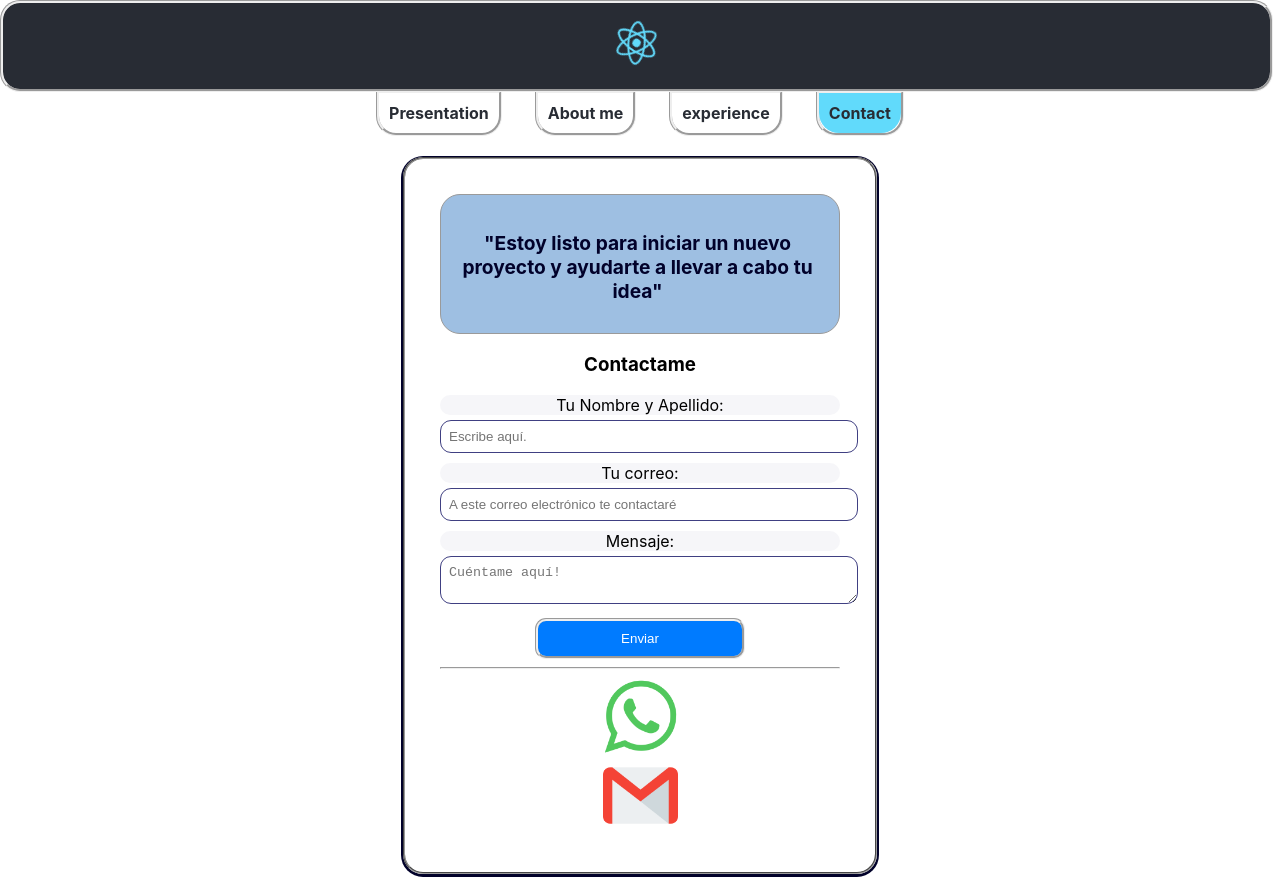
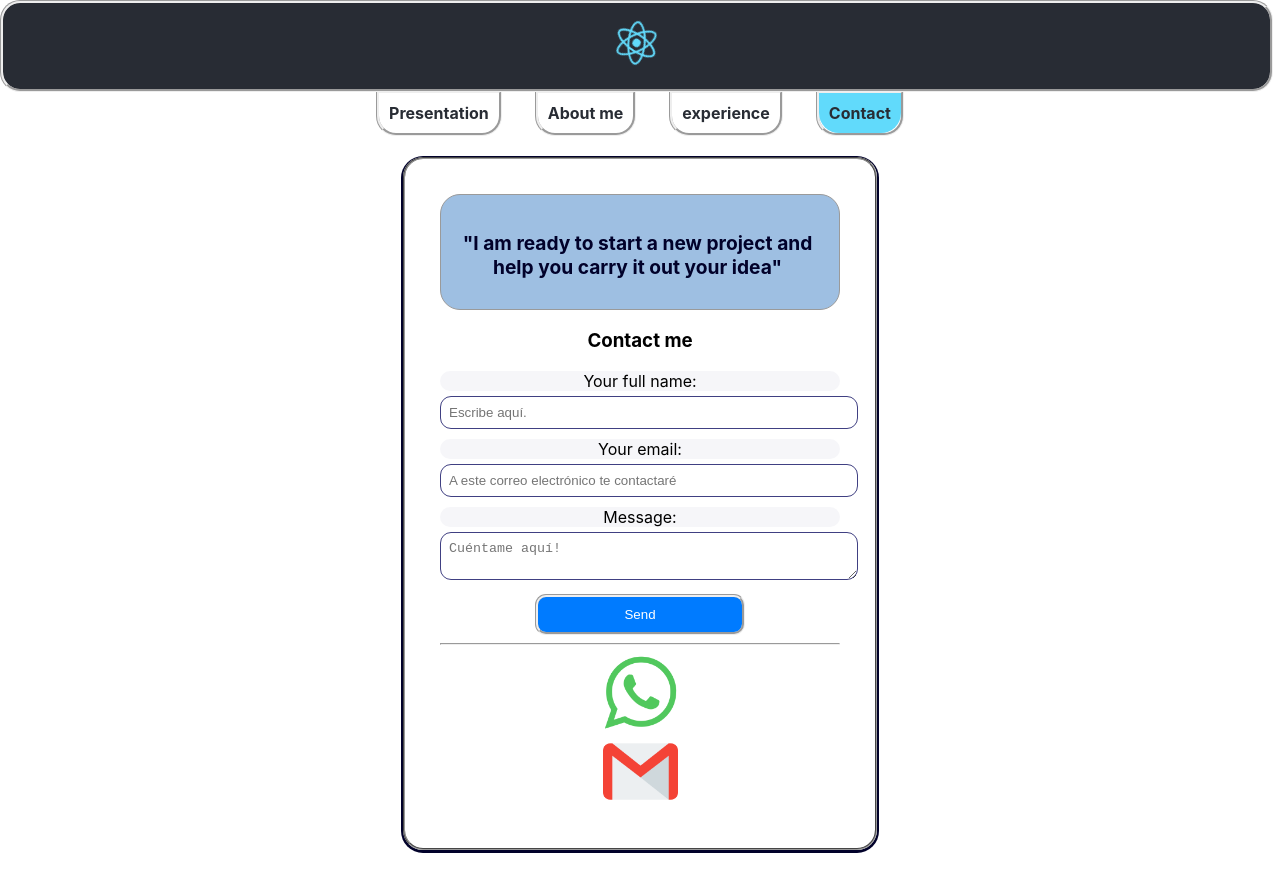
Before and after one commit to wuaicot/Frontend-Portfolio, a React (Create React App) app: page /contact in a window 1280 px wide. After the commit the page ends 861 px from the top, so only its background shows below. Built offline with nearby package versions, Linux system fonts and the light colour scheme.

Commit message:
trastation completed

```diff
--- a/src/components/Contact/Contact.js
+++ b/src/components/Contact/Contact.js
@@ -7,7 +7,7 @@ import whatsappLogo from "../../image/logoWhatsap.png";
 import Modal from "react-modal";
 
 const cellPhone =
-  "https://api.whatsapp.com/send/?phone=56937735366&text&app_absent=0";
+  "https://api.whatsapp.com/send/?phone=56963380684&text&app_absent=0";
 
 const email = "https://mail.google.com/mail/wuaicot8@gmail";
 
@@ -41,7 +41,7 @@ const Contact = () => {
     } catch (error) {
       console.error("Error sending message:", error);
       alert(
-        "Disculpe! en este momento no es posible el envío del mensaje, Puede contactarme directamente a mi correo electrónico. Gracias!"
+        "Excuse me! At this time it is not possible to send the message. You can contact me directly at my email. Thank you!"
       );
     }
   };
@@ -50,16 +50,16 @@ const Contact = () => {
     <div className={styles.container}>
       <div className={styles.Estoy}>
         <h4>
-          "Estoy listo para iniciar un nuevo proyecto y ayudarte a llevar a cabo
-          tu idea"
+          "I am ready to start a new project and help you carry it out
+           your idea"
         </h4>
       </div>
 
-      <h3>Contactame</h3>
+      <h3>Contact me</h3>
 
       <form onSubmit={handleSubmit}>
         <div>
-          <label htmlFor="name">Tu Nombre y Apellido:</label>
+          <label htmlFor="name">Your full name:</label>
           <input
             type="text"
             id="name"
@@ -72,7 +72,7 @@ const Contact = () => {
         </div>
 
         <div>
-          <label htmlFor="email">Tu correo:</label>
+          <label htmlFor="email">Your email:</label>
           <input
             type="email"
             id="email"
@@ -85,7 +85,7 @@ const Contact = () => {
         </div>
 
         <div>
-          <label htmlFor="message">Mensaje:</label>
+          <label htmlFor="message">Message:</label>
           <textarea
             id="message"
             name="message"
@@ -96,13 +96,13 @@ const Contact = () => {
           ></textarea>
         </div>
 
-        <button type="submit">Enviar</button>
+        <button type="submit">Send</button>
         <hr />
         <div className={styles.whatsapp}>
           <HeroSocial
             src={whatsappLogo}
             alt="phone-Sticker"
-            title="+56937735366"
+            title="+56963380684"
             header="WhatsApp"
             href={cellPhone}
             target="_blank"
```
